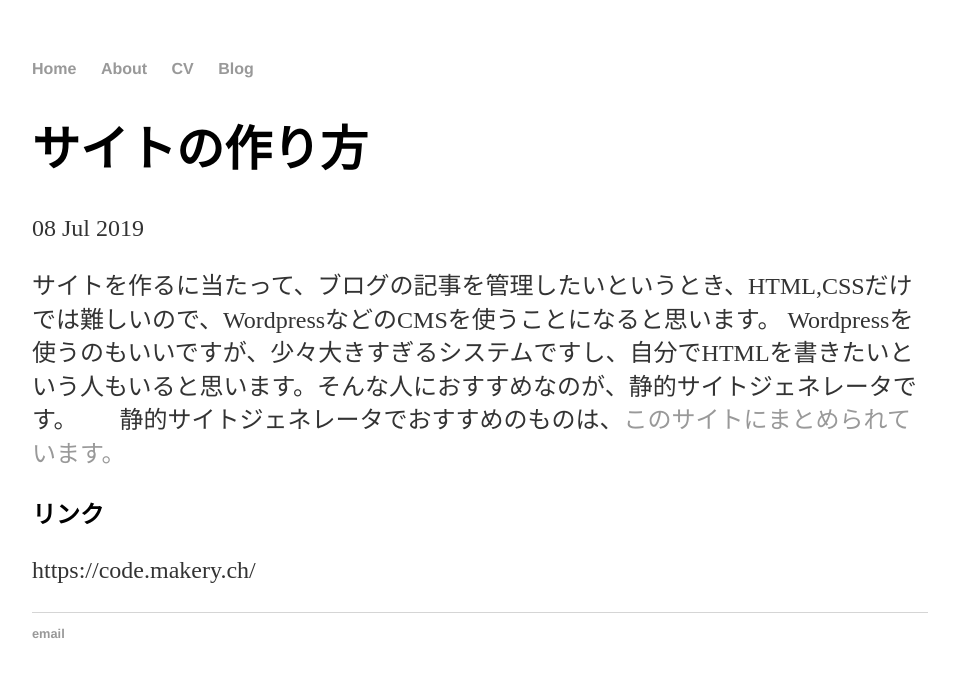
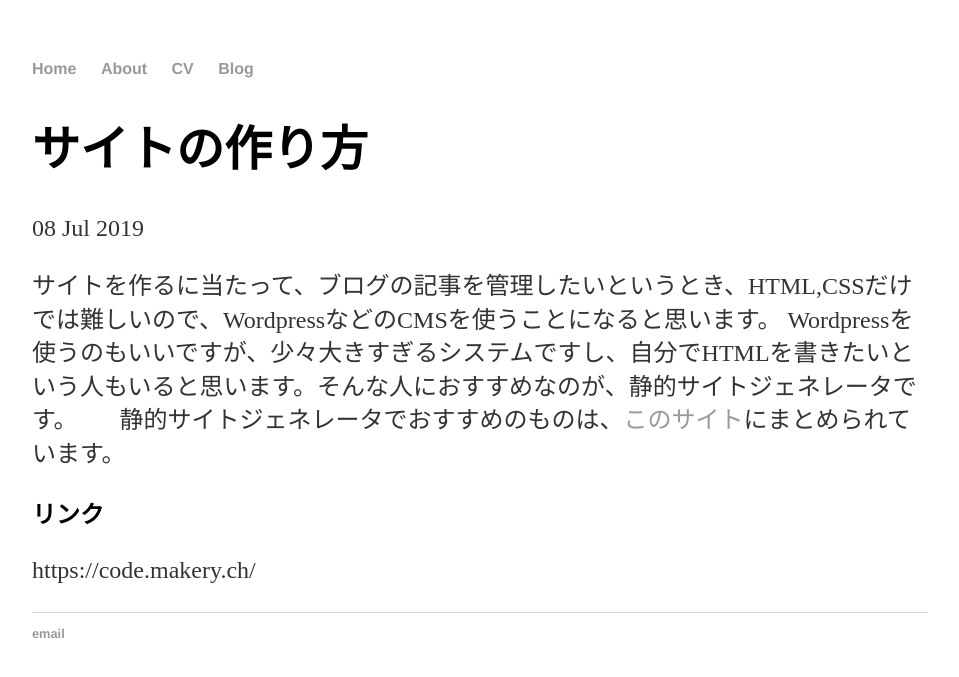
Before and after one commit to agematsu/agematsu.github.io, a Jekyll site: the page built from _posts/2019-07-08-サイトの作り方.md, in a window 1280 px wide. Shown: the top 677 px of the page, without its empty margins (160-1119 px from the left). Built offline with Jekyll 4.4.1, drawn with Linux system fonts in a browser that asks for light colours.

```diff
--- a/_posts/2019-07-08-サイトの作り方.md
+++ b/_posts/2019-07-08-サイトの作り方.md
@@ -5,7 +5,7 @@ date: 2019-07-08
 ---
 サイトを作るに当たって、ブログの記事を管理したいというとき、HTML,CSSだけでは難しいので、WordpressなどのCMSを使うことになると思います。
 Wordpressを使うのもいいですが、少々大きすぎるシステムですし、自分でHTMLを書きたいという人もいると思います。そんな人におすすめなのが、静的サイトジェネレータです。
-静的サイトジェネレータでおすすめのものは、<a href="https://www.staticgen.com/">このサイトにまとめられています。</a>
+静的サイトジェネレータでおすすめのものは、<a href="https://www.staticgen.com/">このサイト</a>にまとめられています。
 
 ## リンク
 https://code.makery.ch/
```
